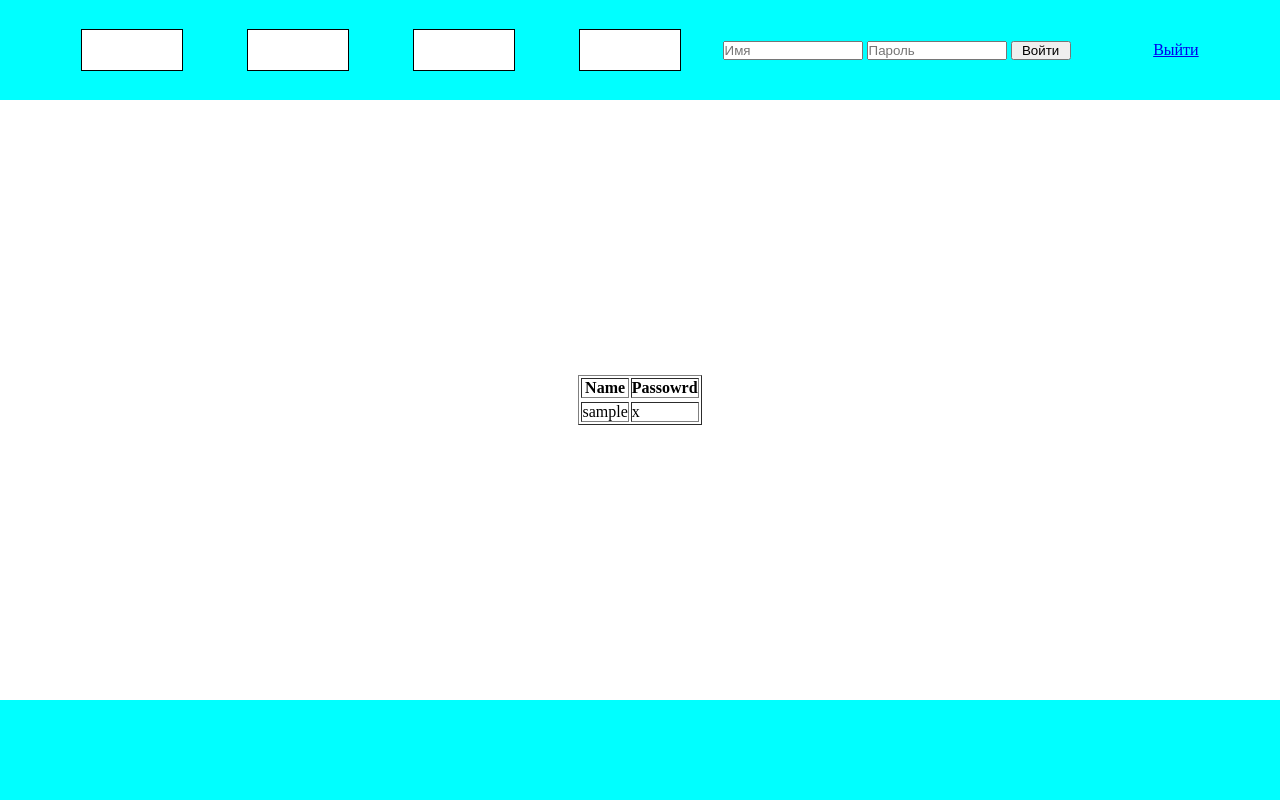
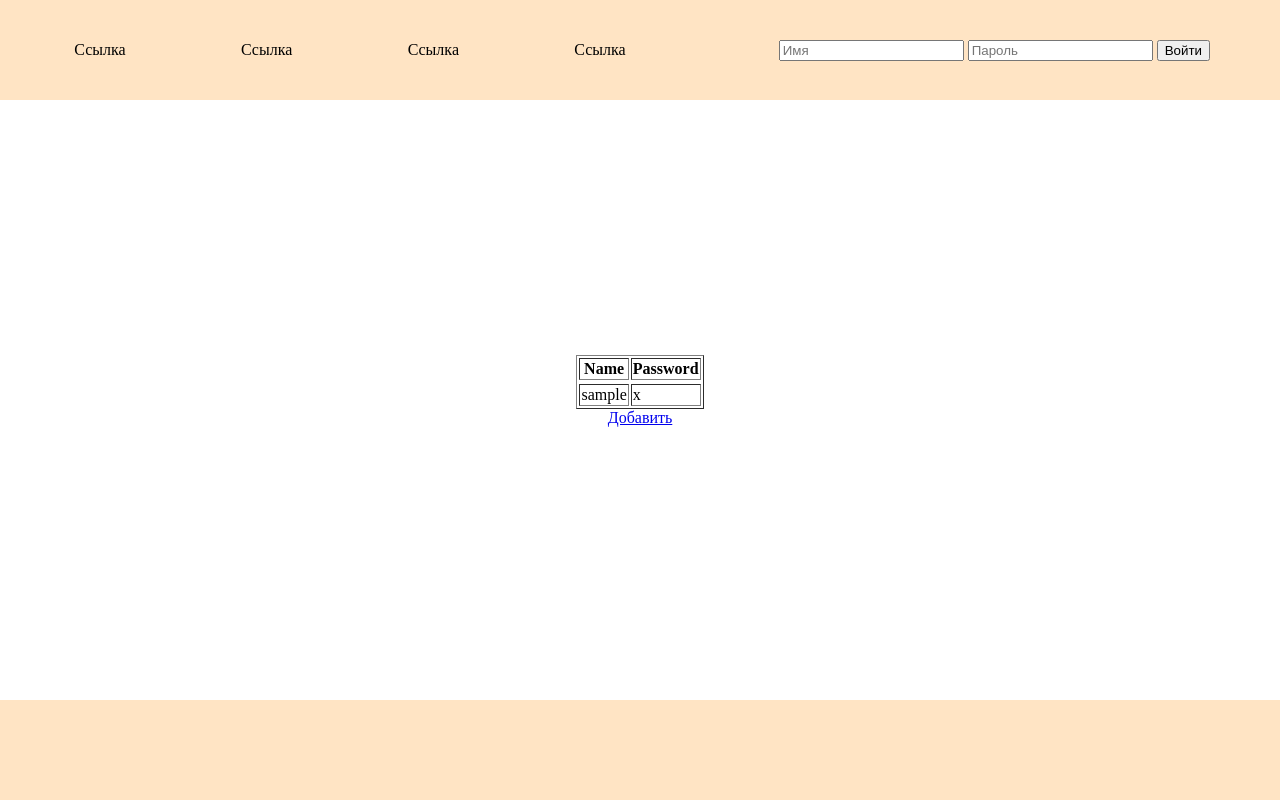
Before and after one commit to AdiosSySni/LearnPHP, a PHP site: page / in a window 1280 px wide. Run offline with PHP 8.4, Linux system fonts and the light colour scheme; tables that the repository leaves empty or names only in its code hold one stand-in row (values such as "Sample post"); data that the repository does not hold is empty.

Commit message:
Вроде как-то робит

```diff
--- /dev/null
+++ b/footer.php
@@ -0,0 +1,3 @@
+<footer class="footer">
+
+</footer>
--- /dev/null
+++ b/index.css
@@ -0,0 +1,64 @@
+html, body{
+    margin: 0 ;
+    padding: 0;
+    height:100%;
+}
+
+.wrapper {
+    min-height: 100%;
+    display: flex;
+    flex-direction: column;
+}
+
+.header{
+    height: 100px;
+    display: flex;
+    align-items: center;
+    justify-content: ce;
+    background-color: bisque;
+}
+
+.container {
+    margin: 0 auto;
+    width:1200px;
+}
+
+.header .container {
+    display: flex;
+    padding:50px;
+    justify-content: space-between;
+    align-items: center;
+}
+
+.header .container a {
+    width:100px;
+    height:40px;
+    text-decoration: none;
+    display: flex;
+    align-items: center;
+    justify-content: center;
+    color:black;
+}
+
+.header form {
+    margin:20px;
+}
+
+.nav_menu {
+    display: flex;
+    width:600px;
+    justify-content: space-between;
+}
+
+main{
+    display: flex;
+    align-items: center;
+    justify-content: center;
+    flex-direction: column;
+    flex: 1 1 auto;
+}
+
+footer{
+    height: 100px;
+    background-color: bisque;
+}
--- a/index.html
+++ b/index.html
@@ -5,6 +5,7 @@
     <meta http-equiv="X-UA-Compatible" content="IE=edge">
     <meta name="viewport" content="width=device-width, initial-scale=1.0">
     <title>Document</title>
+    <link rel="stylesheet" href="index.css">
 </head>
 <body>
 
--- a/index.php
+++ b/index.php
@@ -1,11 +1,21 @@
-<wrapper>
-    <header>
-        <div class="header_content">
+<?php
+    error_reporting(0);
+    require_once('database.php');
+    require_once('index.html');
+?>
+
+<wrapper class="wrapper">
+    <?php
+        if(empty($_POST))  {
+
+    ?>
+    <header class="header">
+        <div class="container">
             <div class="nav_menu">
-                <a href="#" id="nav_point"></a>
-                <a href="#" id="nav_point"></a>
-                <a href="#" id="nav_point"></a>
-                <a href="#" id="nav_point"></a>
+                <a href="#">Ссылка</a>
+                <a href="#">Ссылка</a>
+                <a href="#">Ссылка</a>
+                <a href="#">Ссылка</a>
             </div>
 
             <form action="" method="post">
@@ -13,30 +23,20 @@
                 <label> <input type="password" name="password" placeholder="Пароль" required class="inputPass"> </label>
                 <input type="submit" value="Войти" id="button">
             </form>
-              <p id = "userName" ></p>
-              <a href="index.php" id="exit" >Выйти</a>
         </div>
     </header>
 
-
-    <main>
-<?php
-    // require_once('index.html');
-    error_reporting(E_ALL);
-    require_once('database.php');
-    if(empty($_POST))  {
-?>
-
-
+    <main class="main">
     <?php
 
             $query = mysqli_query($link, "SELECT * FROM users");
-        echo '<table border = 1> <tr><th>Name</th> <th>Passowrd</th><tr>';
+            echo '<table border = 1> <tr><th>Name</th> <th>Password</th><tr>';
 
             while($result = mysqli_fetch_array($query)) {
                 echo '<tr> <td>'.$result['login'] . '</td> <td>' . $result['password'] . '</td> </tr>';
             }
                 echo '</table>';
+                echo '<a href="insert.php"> Добавить </a> <br>';
         }
 
         if(!empty($_POST['login']) and !empty($_POST['password'])) {
@@ -47,131 +47,59 @@
             $result = mysqli_fetch_array($query);
 
             if($login == $result['login']) {
-            echo 'Вы вошли как ' . PHP_EOL . $login . PHP_EOL . '<a href="index.php"> Выйти <a>';
-            echo '<br>';
+                // echo 'Вы вошли как ' . PHP_EOL . $login . PHP_EOL . '<a href="index.php"> Выйти <a>';
+                // echo '<br>';
+                require __DIR__ . '/header.php';
+    ?>
 
+    <main class="main">
+    <?php
                 $queryLogin = mysqli_query($link, "SELECT * FROM users");
-            echo '<a href="insert.php"> Добавить </a> <br>
-            <table border = 1> <tr><th>Login</th> <th>Password</th> <th>Delete</th> <th>Edit</th> </tr>';
+
+                echo '<table border = 1> <tr><th>Login</th> <th>Password</th> <th>Delete</th> <th>Edit</th> </tr>';
                 while($resultLogin = mysqli_fetch_array($queryLogin)) {
                     echo '<tr><td>'.$resultLogin['login'].'</td><td>'
                     .$resultLogin['password'].'</td><td><a href=del.php?del_id='.$resultLogin['id']
                     .'>Delete</a></td><td><a href=edit.php?edit_id='.$resultLogin['id'].'>Edit</a></td></tr>';
                 }
+                echo '</table>';
+                echo '<a href="insert.php"> Добавить </a> <br>';
             }
-            echo '</table>';
+            // if($login != $result['login']) {
+            //     echo 'Логин и пароль неверные <a href="index.php"> Назад </a>';
+                // echo '<br><br>';
+
+                // $queryLogin = mysqli_query($link,"SELECT * FROM users");
+                // echo'<table border = 1><tr><th>Login</th><th>Password</th></tr>';
+                // while($resultLogin = mysqli_fetch_array($queryLogin)){
+                //     echo'<tr><td>'.$resultLogin['login'].'</td><td>'.$resultLogin['password'].'</td></tr>';
+                // }
+                // echo '</table>';
+            // }
 
             if($login != $result['login']) {
-            echo 'Логин и пароль неверные <a href="index.php"> Назад </a>';
-            echo '<br><br>';
-
-            $queryLogin = mysqli_query($link,"SELECT * FROM users");
-            echo'<table border = 1><tr><th>Login</th><th>Password</th></tr>';
-            while($resultLogin = mysqli_fetch_array($queryLogin)){
-                echo'<tr><td>'.$resultLogin['login'].'</td><td>'.$resultLogin['password'].'</td></tr>';
-            }
-            echo '</table>';
+?>
+                <header class="header">
+                    <div class="container">
+                        <div class="nav_menu">
+                            <a href="#">Ссылка</a>
+                            <a href="#">Ссылка</a>
+                            <a href="#">Ссылка</a>
+                            <a href="#">Ссылка</a>
+                        </div>
+                        <a href="index.php"> На главную</a>
+                    </div>
+                </header>
+                <main class="main">
+                    <p>Вы ввели не правильный логин или пароль</p>
+                </main>
+                <?php
             }
         }
 ?>
     </main>
-    <footer>
+
+    <footer class="footer">
 
     </footer>
 </wrapper>
-
-<style>
-    *, html, body{
-        margin: 0 ;
-        padding: 0;
-    }
-
-
-    wrapper {
-        min-height: 100%;
-        display: flex;
-        flex-direction: column;
-    }
-
-    header{
-        height: 100px;
-        background-color: aqua;
-    }
-
-    .header_content {
-        height:100%;
-        width:1200px;
-        margin: 0 auto;
-        display: flex;
-        justify-content: space-evenly;
-        align-items: center;
-    }
-
-    input {
-        width:140px;
-    }
-
-    #button {
-        width:60px;
-    }
-
-    .nav_menu {
-        height:100%;
-        width:600px;
-        display: flex;
-        align-items: center;
-        justify-content: space-between;
-    }
-
-    #nav_point {
-        width:100px;
-        height:40px;
-        background:white;
-        border:1px solid black;
-        display: flex;
-        align-items: center;
-        justify-content: center;
-        text-decoration: none;
-    }
-
-    .hide {
-        display: none;
-    }
-
-    main{
-        display: flex;
-        align-items: center;
-        justify-content: center;
-        flex-direction: column;
-        flex: 1 1 auto;
-    }
-
-    footer{
-        height: 100px;
-        background-color: aqua;
-    }
-</style>
-
-<script>
-   let inputName = document.querySelector('.inputName'),
-   inputPass = document.querySelector('.inputPass'),
-   button = document.querySelector('#button'),
-   userName = document.querySelector('#userName'),
-   exit = document.querySelector('#exit');
-
-   button.addEventListener('click', ()=> {
-    //    console.log(inputName.value);
-    //    console.log(inputPass.value);
-
-       inputName.classList.add('hide');
-       inputPass.classList.add('hide');
-       button.classList.add('hide');
-
-       userName.classList.remove('hide');
-
-       userName.innerHTML = '<?php echo $login ?>';
-
-       exit.classList.remove('hide');
-
-    })
-</script>
```
Also changed, not shown: edit.php (+29 -1 lines), header.php (added, +17 -0 lines), insert.php (+31 -3 lines). Lines whose indentation alone changed are shown as unchanged.
